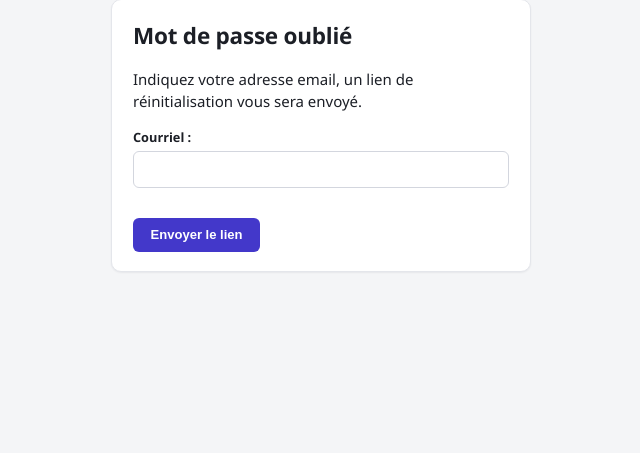
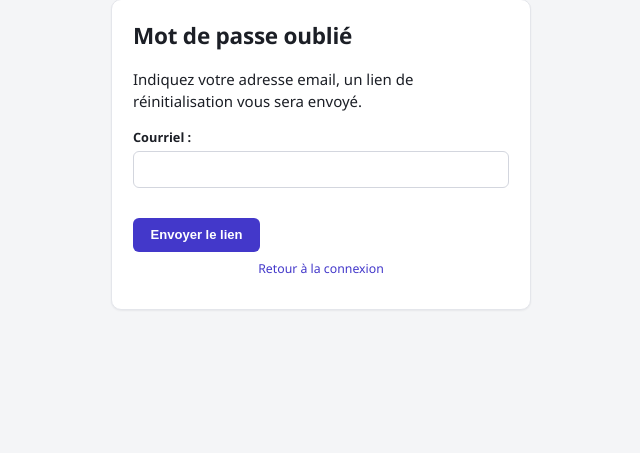
Before and after one commit to yaoadjanohoun/demand_approb_system, a Django app: page /mot-de-passe/reinitialiser/ in a window 1280 px wide. Shown: the part 87-540 px from the top of the page, without its empty margins (319-959 px from the left). Run offline with Django 5.2, Linux system fonts and the light colour scheme.

Commit message:
Ajoute un lien de retour a la connexion sur la page mot de passe oublie

```diff
--- a/approvals/templates/registration/password_reset_form.html
+++ b/approvals/templates/registration/password_reset_form.html
@@ -9,5 +9,13 @@
         {{ form.as_p }}
         <button type="submit" class="btn btn-primary" style="margin-top:1rem; justify-content: center;">Envoyer le lien</button>
     </form>
+
+    <p class="card-note" style="text-align:center;">
+        <a style="margin-top:1rem; width:100%; justify-content:center;" href="{% url 'login' %}">
+            Retour à la connexion
+        </a>
+    </p>
+
 </div>
+
 {% endblock %}
```
